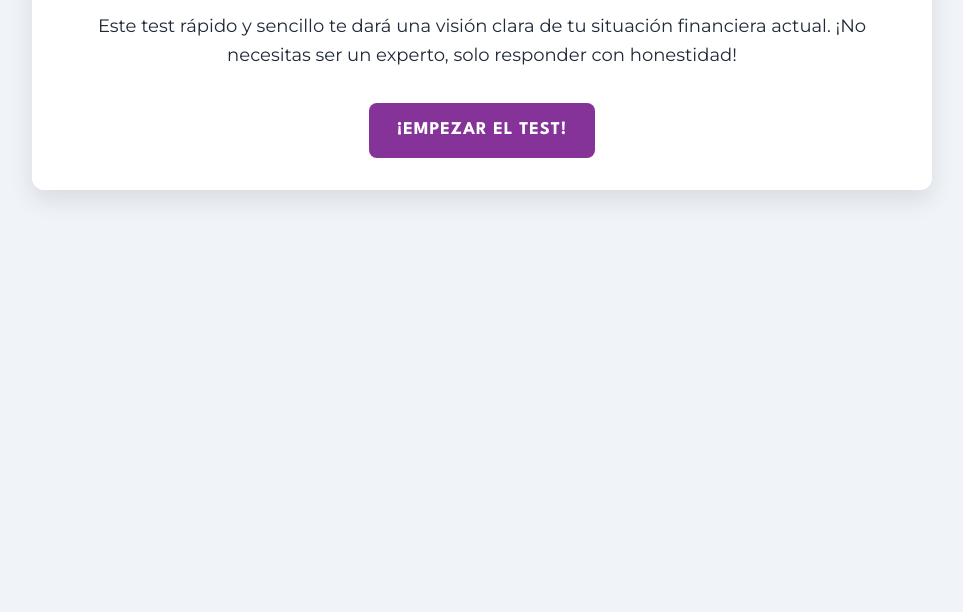
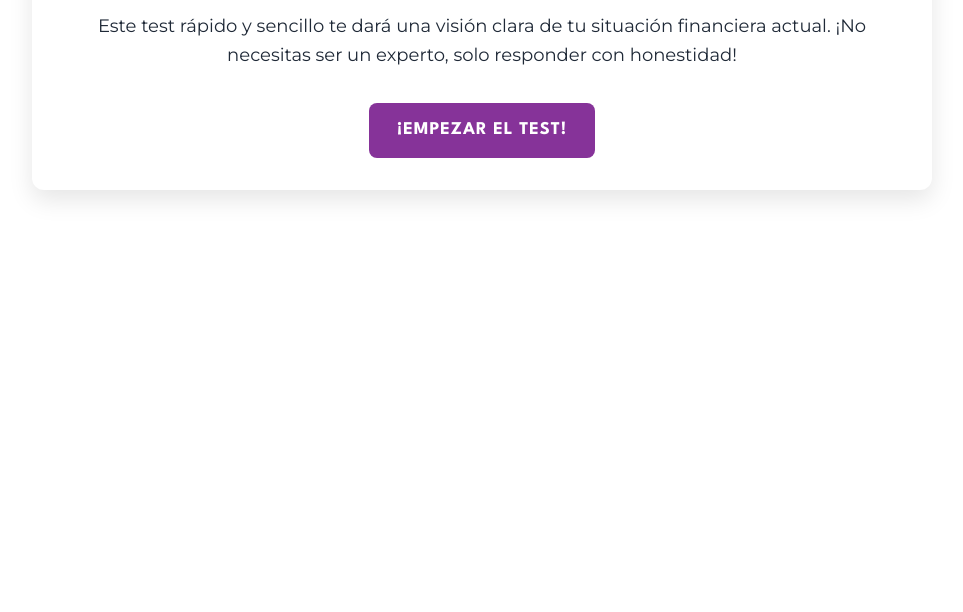
Before and after one commit to arvfinplanner/test-finanzas-personales, a plain HTML site: page index.html in a window 1280 px wide. Shown: the part 220-832 px from the top of the page, without its empty margins (158-1121 px from the left). Drawn offline with nearby package versions, Linux system fonts and the light colour scheme.

Commit message:
Update index.html

```diff
--- a/index.html
+++ b/index.html
@@ -45,7 +45,7 @@
 
         body {
             font-family: var(--font-text);
-            background-color: #f0f4f8;
+            background-color: #ffffff; /* Changed to white */
             color: #333;
             min-height: 100vh;
         }
@@ -1923,4 +1923,4 @@
 
     </script>
 </body>
-</html>
+</ht
```
